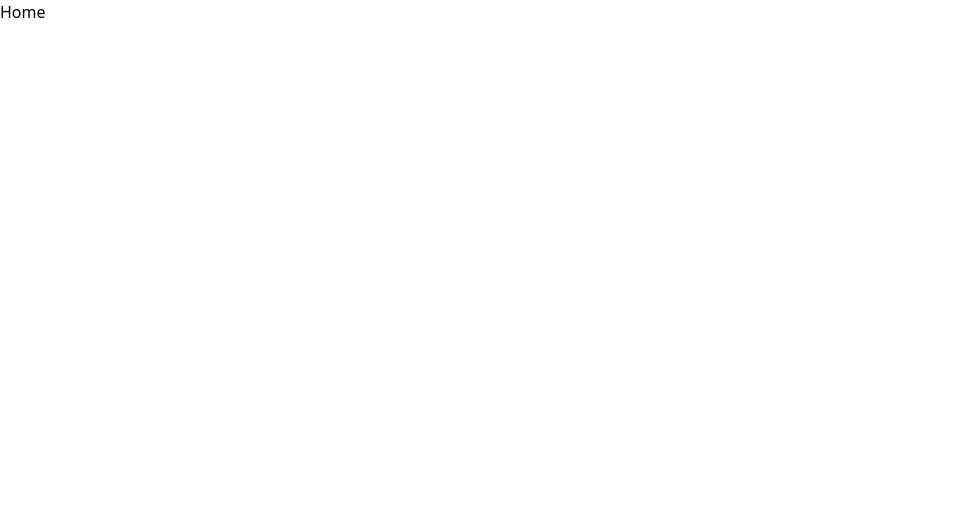
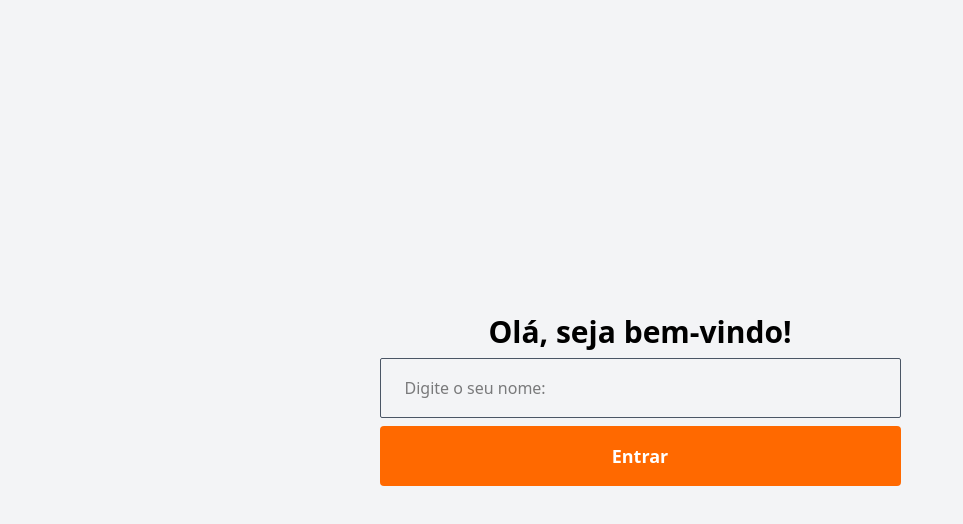
Before and after one commit to hallyssonmateus/Sist_Cadas_Usuarios-React-, a React (Vite) app: page / in a window 1280 px wide. Shown: the top 524 px of the page, without its empty margins (0-963 px from the left). Built offline with nearby package versions, Linux system fonts and the light colour scheme.

Commit message:
Feat: Add login functionality to Home page

```diff
--- a/src/pages/Home.tsx
+++ b/src/pages/Home.tsx
@@ -1,8 +1,20 @@
+import { useState } from "react";
+import { useNavigate } from "react-router-dom";
 
 export default function Home() {
+
+    const [userName, setUserName] = useState('');
+    const navigate = useNavigate();
+
+    const handleLogin = () => {
+        navigate('/clients-list');
+    }
+
  return (
-   <div>
-    <h1>Home</h1>
+   <div className="home-container flex flex-col items-center justify-center min-h-screen gap-2 bg-gray-100">
+    <h1 className="font-semibold text-3xl">Olá, seja bem-vindo!</h1>
+    <input type="text" className="w-[521px] h-[60px] border border-gray-600 px-6 rounded-xs" placeholder="Digite o seu nome:" value={userName} onChange={(e) => setUserName(e.target.value)}/>
+    <button className="w-[521px] h-[60px] bg-orange-500 text-white text-lg font-semibold rounded-sm hover:bg-orange-600" onClick={handleLogin}>Entrar</button>
    </div>
  );
 }
```
